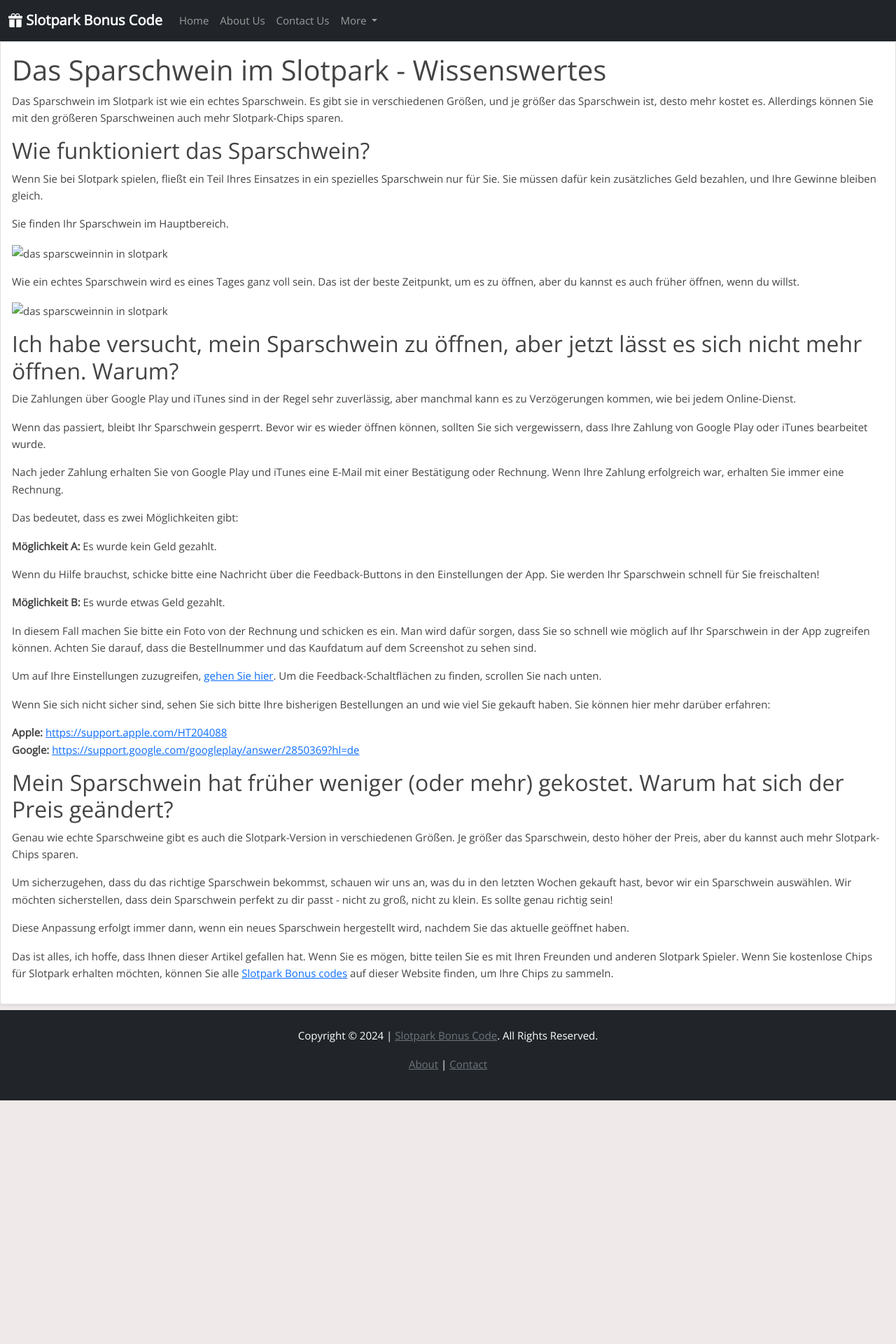
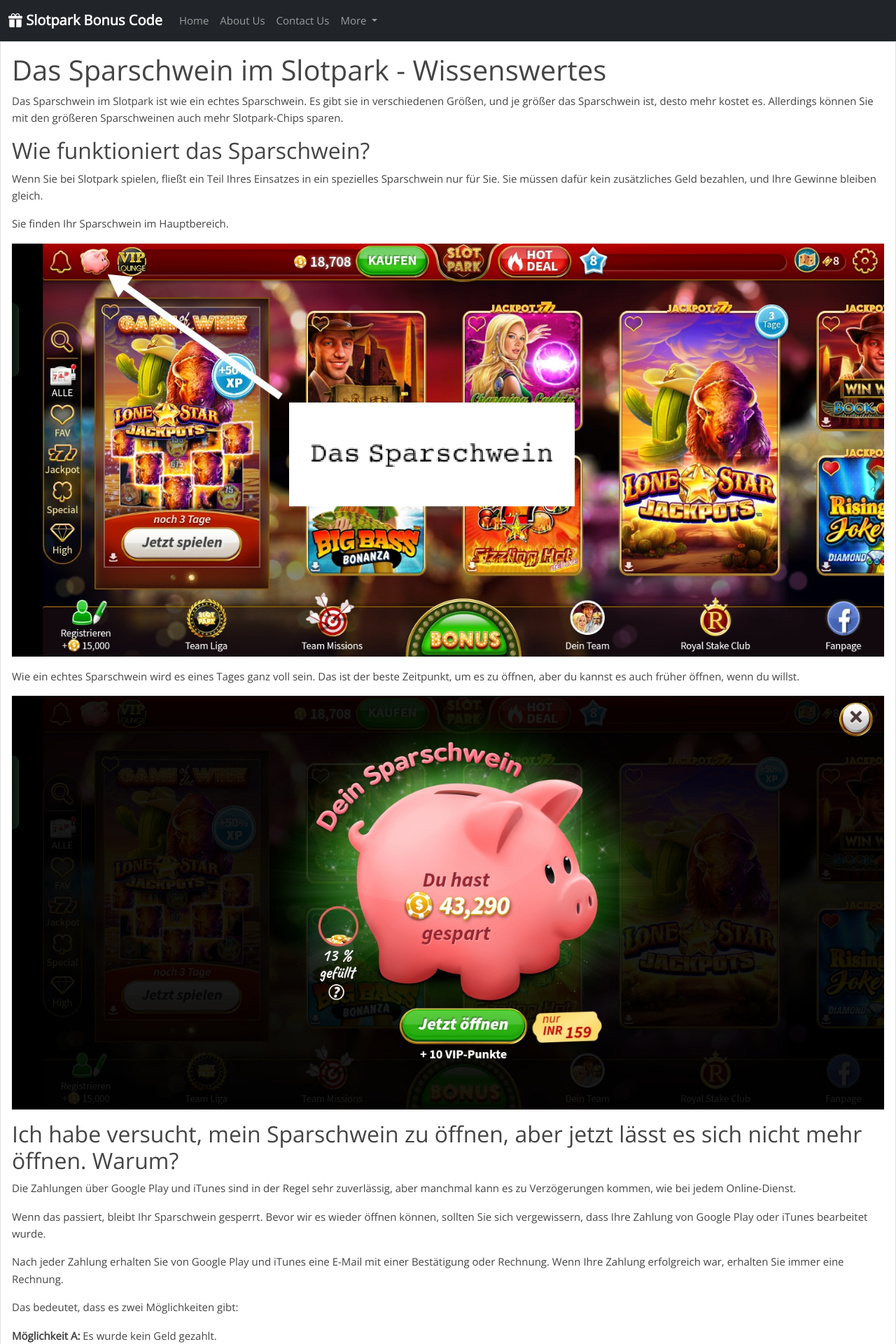
Before and after one commit to Prollad99/sbc-de, a Jekyll site: the page built from _pages/das-sparschwein-im-slotpark.md, in a window 1280 px wide. Shown: the top 1920 px of the page at 70% size. Built offline with Jekyll 4.4.1, drawn with Linux system fonts in a browser that asks for light colours; before the commit the page ends 1572 px from its top, so only the background shows below that.

Commit message:
Update das-sparschwein-im-slotpark.md

```diff
--- a/_pages/das-sparschwein-im-slotpark.md
+++ b/_pages/das-sparschwein-im-slotpark.md
@@ -12,11 +12,11 @@
 
 Sie finden Ihr Sparschwein im Hauptbereich.
 
-<img alt="das sparscweinnin in slotpark" width="100%" src="assets/images/Das-Sparschwein-in-Slotpark.jpg"/>
+<img alt="das sparscweinnin in slotpark" width="100%" src="/assets/images/Das-Sparschwein-in-Slotpark.jpg"/>
 
 Wie ein echtes Sparschwein wird es eines Tages ganz voll sein. Das ist der beste Zeitpunkt, um es zu öffnen, aber du kannst es auch früher öffnen, wenn du willst.
 
-<img alt="das sparscweinnin in slotpark" width="100%" src="assets/images/Das-Sparschwein.jpg"/>
+<img alt="das sparscweinnin in slotpark" width="100%" src="/assets/images/Das-Sparschwein.jpg"/>
 
 ## Ich habe versucht, mein Sparschwein zu öffnen, aber jetzt lässt es sich nicht mehr öffnen. Warum?
 
```
